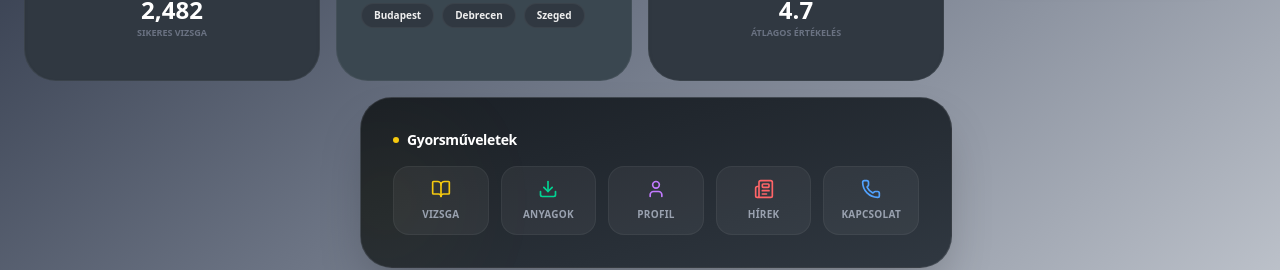
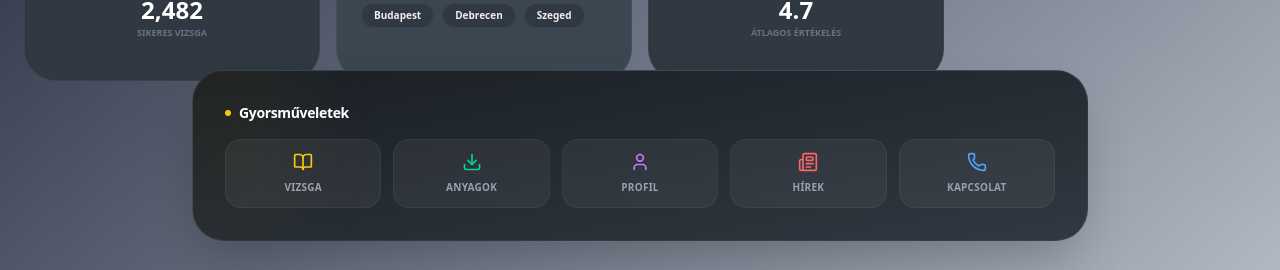
Before and after one commit to pollak-vizsgaremek/RAMI_frontend, a React (Vite) app: page / in a window 1280 px wide. Shown: the part 543-813 px from the top of the page. Built offline with nearby package versions, Linux system fonts and the light colour scheme; no server answers.

Commit message:
Action bar

```diff
--- a/src/components/DiscoveryGrid.jsx
+++ b/src/components/DiscoveryGrid.jsx
@@ -85,7 +85,8 @@ export default function DiscoveryGrid() {
   };
 
   return (
-    <section className="max-w-7xl mx-auto px-6 w-full py-10">
+    <>
+      <section className="max-w-7xl mx-auto px-6 w-full py-10 pb-40">
         <div className="grid grid-cols-1 md:grid-cols-4 auto-rows-[160px] gap-4">
           {/* Row 1 */}
           <TopInstructor instr={topInstr} isVisible={true} />
@@ -105,10 +106,9 @@ export default function DiscoveryGrid() {
 
           {/* Row 3 - Large Items */}
           <div className="md:col-span-2 md:row-span-2"></div>
-
-        {/* Row 4 - Wide items */}
-        <QuickActionsWidget />
         </div>
       </section>
+      <QuickActionsWidget />
+    </>
   );
 }
--- a/src/components/widgets/QuickActionsWidget.jsx
+++ b/src/components/widgets/QuickActionsWidget.jsx
@@ -14,7 +14,7 @@ const actions = [
     label: "Anyagok",
     color: "text-emerald-400",
     bg: "bg-white/5 hover:bg-emerald-400 hover:text-black",
-    href: "#",
+    href: "https://shop.webjogsi.hu",
   },
   {
     icon: User,
@@ -41,9 +41,9 @@ const actions = [
 
 export default function QuickActionsWidget() {
   return (
-    <footer>
-    <div className="fixed bottom-0 left-2 -translate-x-1/2 z-50 w-[200%] max-w-6xl bg-linear-to-br from-[#1A1F25] to-[#303841] rounded-4xl p-8 shadow-2xl border border-white/10 flex flex-col justify-center relative overflow-hidden group">
-      <div className="absolute -left-10 bottom-0 w-32 h-32 bg-[#F6C90E] opacity-5 blur-3xl group-hover:opacity-10 transition-opacity duration-500" />
+    <div className="fixed bottom-0 left-0 w-full z-50 px-4 pb-4 flex justify-center pointer-events-none">
+      <div className="w-full max-w-4xl bg-gradient-to-br from-[#1A1F25] to-[#303841] rounded-4xl p-8 shadow-2xl border border-white/10 flex flex-col justify-center relative overflow-hidden group pointer-events-auto">
+        <div className="absolute -left-10 bottom-0 w-32 h-60 bg-[#F6C90E] opacity-5 blur-3xl group-hover:opacity-10 transition-opacity duration-500" />
 
         <div className="flex justify-between items-center mb-4 relative z-10">
           <h3 className="text-white font-bold text-sm flex items-center gap-2 tracking-tight">
@@ -57,9 +57,10 @@ export default function QuickActionsWidget() {
             <a
               key={idx}
               href={action.href}
-            target="_blank" // Opens in a new tab
-            rel="noopener noreferrer" // Security best practice
-            className={`flex flex-col items-center justify-center gap-2 p-3 rounded-2xl transition-all duration-300 group/btn border border-white/5 no-underline ${action.bg}`}>
+              target="_blank"
+              rel="noopener noreferrer"
+              className={`flex flex-col items-center justify-center gap-2 p-3 rounded-2xl transition-all duration-300 group/btn border border-white/5 no-underline ${action.bg}`}
+            >
               <action.icon
                 size={20}
                 className={`${action.color} transition-colors group-hover/btn:text-inherit`}
@@ -71,7 +72,6 @@ export default function QuickActionsWidget() {
           ))}
         </div>
       </div>
-    </footer>
-
+    </div>
   );
 }
--- a/src/pages/UserProfile.jsx
+++ b/src/pages/UserProfile.jsx
@@ -40,9 +40,7 @@ export default function UserProfile() {
                 </p>
               </div>
 
-              <div className="grid grid-cols-1 sm:grid-cols-2 gap-6 pt-6 border-t border-white/10">
-
-              </div>
+              <div className="grid grid-cols-1 sm:grid-cols-2 gap-6 pt-6 border-t border-white/10"></div>
             </div>
           </div>
 
@@ -60,7 +58,7 @@ export default function UserProfile() {
                     href="mailto:zoltan.kovacs@example.com"
                     className="font-medium text-[#F6C90E] hover:underline text-lg transition-all break-all drop-shadow-md"
                   >
-                    zoltan.kovacs@example.com
+                    macko.lacko@example.com
                   </a>
                 </div>
                 <div className="flex-1">
```
Lines whose indentation alone changed are shown as unchanged.
